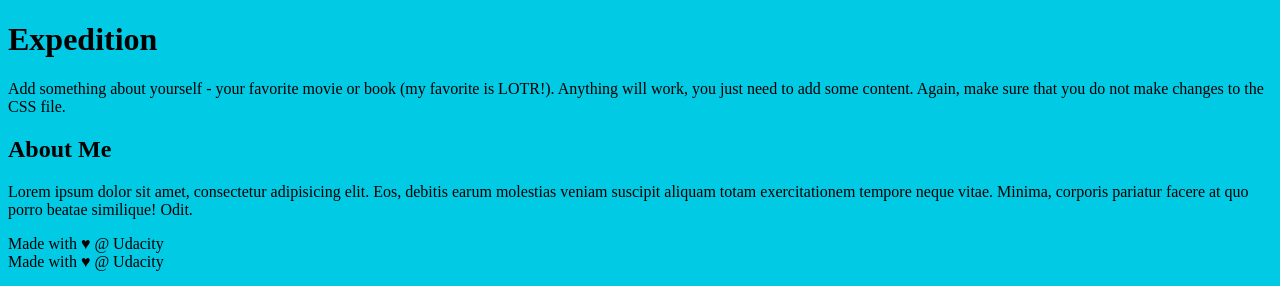
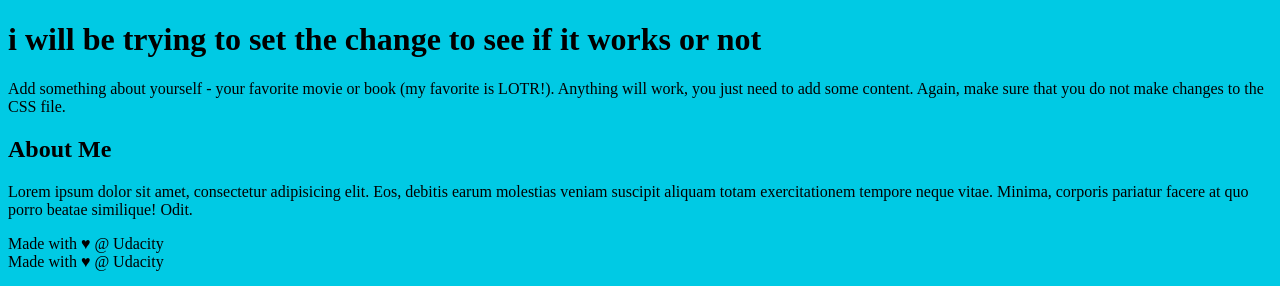
Before and after one commit to shekharsuman2011/udacity-test, a plain HTML site: page index.html in a window 1280 px wide. Shown: the top 286 px of the page. Drawn offline with Linux system fonts and the light colour scheme.

Commit message:
trying once again

```diff
--- a/index.html
+++ b/index.html
@@ -10,7 +10,7 @@
 <body>
 
     <header>
-        <h1>Expedition</h1>
+        <h1>i will be trying to set the change to see if it works or not</h1>
     </header>
 
     <div class="container">
```
